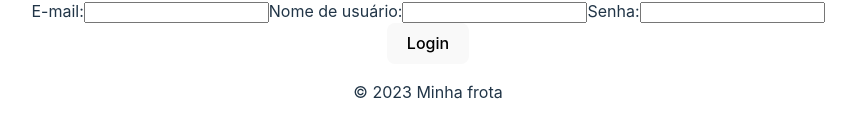
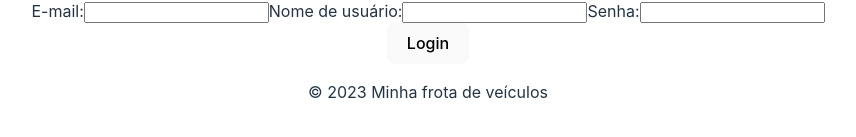
Before and after one commit to letxns/projeto-alicerce-foco, a React (Vite) app: page /login in a window 1280 px wide. Shown: the part 481-618 px from the top of the page, without its empty margins (212-1068 px from the left). Built offline with nearby package versions, Linux system fonts and the light colour scheme.

Commit message:
nova frase footer

```diff
--- a/src/Components/Footer.jsx
+++ b/src/Components/Footer.jsx
@@ -1,7 +1,7 @@
 function Footer() {
     return (
         <footer>
-            <p> &#169; {new Date().getFullYear()} Minha frota </p>
+            <p> &#169; {new Date().getFullYear()} Minha frota de veículos</p>
         </footer>
     )
 }
```
